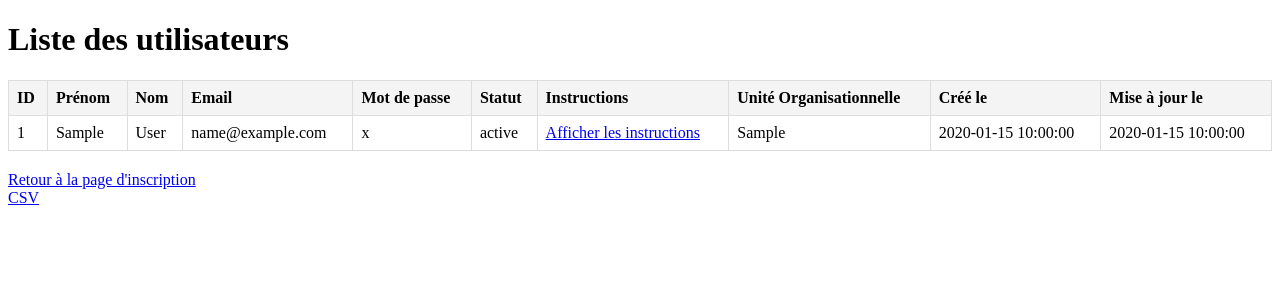
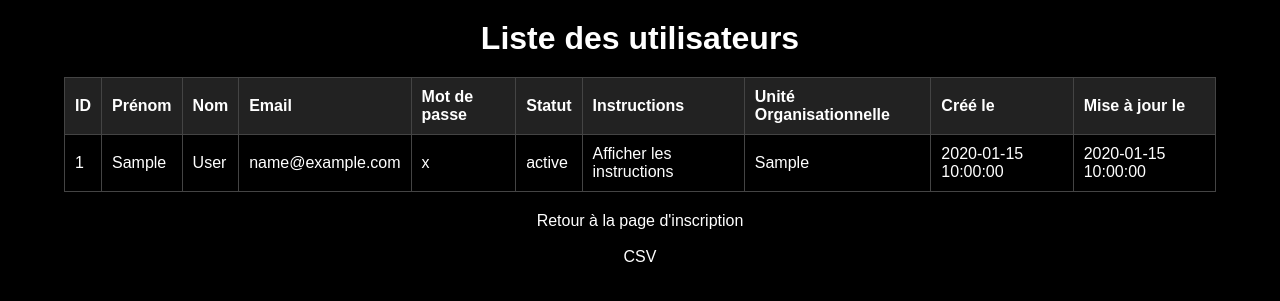
Before and after one commit to Roums215/adcharlespeguytabet, a PHP site: page /afficherUtilisateur.php in a window 1280 px wide. Shown: the top 301 px of the page. Run offline with PHP 8.4, Linux system fonts and the light colour scheme; tables that the repository leaves empty or names only in its code hold one stand-in row (values such as "Sample post").

Commit message:
Update afficherUtilisateur.php

```diff
--- a/afficherUtilisateur.php
+++ b/afficherUtilisateur.php
@@ -23,74 +23,79 @@ try {
 <head>
     <meta charset="UTF-8">
     <meta name="viewport" content="width=device-width, initial-scale=1.0">
-    <title>
-        Liste des utilisateurs
-    </title>
+    <title>Liste des utilisateurs</title>
     <style>
+        body {
+            background-color: black;
+            color: white;
+            font-family: Arial, sans-serif;
+            margin: 0;
+            padding: 0;
+            text-align: center;
+        }
+
+        h1 {
+            margin: 20px 0;
+        }
+
         table {
             border-collapse: collapse;
-            width: 100%;
+            width: 90%;
             margin: 20px auto;
+            color: white;
         }
 
-        th,
-        td {
-            border: 1px solid #ddd;
-            padding: 8px;
+        th, td {
+            border: 1px solid #444;
+            padding: 10px;
             text-align: left;
         }
 
         th {
-            background-color: #f4f4f4;
+            background-color: #222;
+            color: #fff;
+        }
+
+        tr:nth-child(even) {
+            background-color: #333;
         }
 
         tr:hover {
-            background-color: #f1f1f1;
+            background-color: #444;
+        }
+
+        a {
+            color: #fff;
+            text-decoration: none;
+            /* border: 1px solid #fff;
+            padding: 5px 10px;
+            border-radius: 5px; */
+        }
+
+        a:hover {
+            font-weight: 500;
         }
     </style>
 </head>
 
 <body>
-    <h1>
-        Liste des utilisateurs
-    </h1>
+    <h1>Liste des utilisateurs</h1>
     <table>
         <thead>
-            <thead>
             <tr>
-                    <th>
-                        ID
-                    </th>
-                    <th>
-                        Prénom
-                    </th>
-                    <th>
-                        Nom
-                    </th>
-                    <th>
-                        Email
-                    </th>
-                    <th>
-                        Mot de passe
-                    </th>
-                    <th>
-                        Statut
-                    </th>
-                    <th>
-                        Instructions
-                    </th>
-                    <th>
-                        Unité Organisationnelle
-                    </th>
-                    <th>
-                        Créé le
-                    </th>
-                    <th>
-                        Mise à jour le
-                    </th>
+                <th>ID</th>
+                <th>Prénom</th>
+                <th>Nom</th>
+                <th>Email</th>
+                <th>Mot de passe</th>
+                <th>Statut</th>
+                <th>Instructions</th>
+                <th>Unité Organisationnelle</th>
+                <th>Créé le</th>
+                <th>Mise à jour le</th>
             </tr>
         </thead>
-        <tbody
+        <tbody>
             <?php foreach ($users as $user): ?>
             <tr>
                 <td><?= htmlspecialchars($user['id']) ?></td>
@@ -109,12 +114,13 @@ try {
                 <td><?= htmlspecialchars($user['updated_at']) ?></td>
             </tr>
             <?php endforeach; ?>
-
         </tbody>
     </table>
+    <div>
         <a href="index.php">Retour à la page d'inscription</a>
-    </br>
+        <br><br>
         <a href="csv.html">CSV</a>
+    </div>
 </body>
 
 </html>
```
Lines whose indentation alone changed are shown as unchanged.
